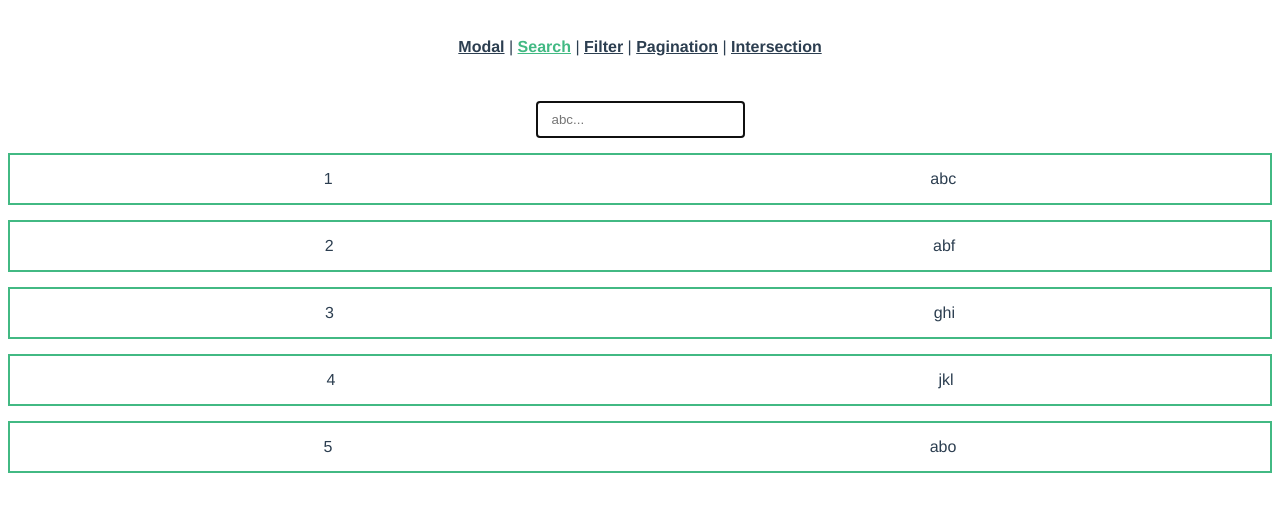
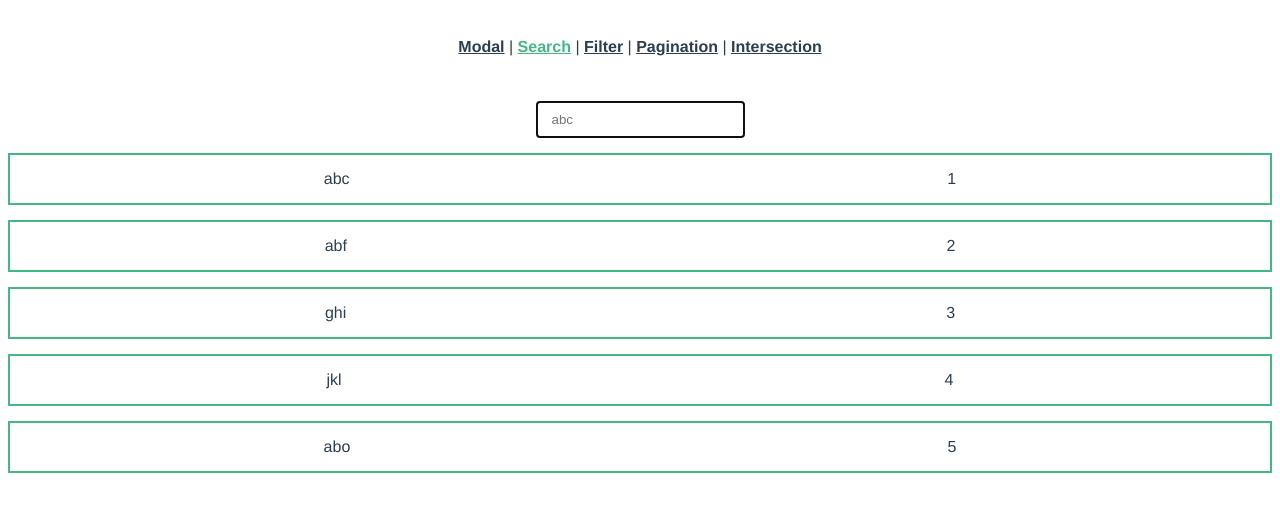
Before and after one commit to magazin2620/vue-components, a Vue app: page /search in a window 1280 px wide. Shown: the top 512 px of the page. Built offline with nearby package versions, Linux system fonts and the light colour scheme.

Commit message:
update search.vue

```diff
--- a/src/views/Search.vue
+++ b/src/views/Search.vue
@@ -5,11 +5,11 @@
       v-focus
       v-model="searchQuery"
       type="search"
-      placeholder="abc..."
+      placeholder="abc"
     />
     <div class="search__content" v-for="post in searchedPosts" :key="post.id">
+      <div>{{ post.title }}</div>
       <div>{{ post.id }}</div>
-      <div>{{ post.title }}</div>
     </div>
   </div>
 </template>
```
